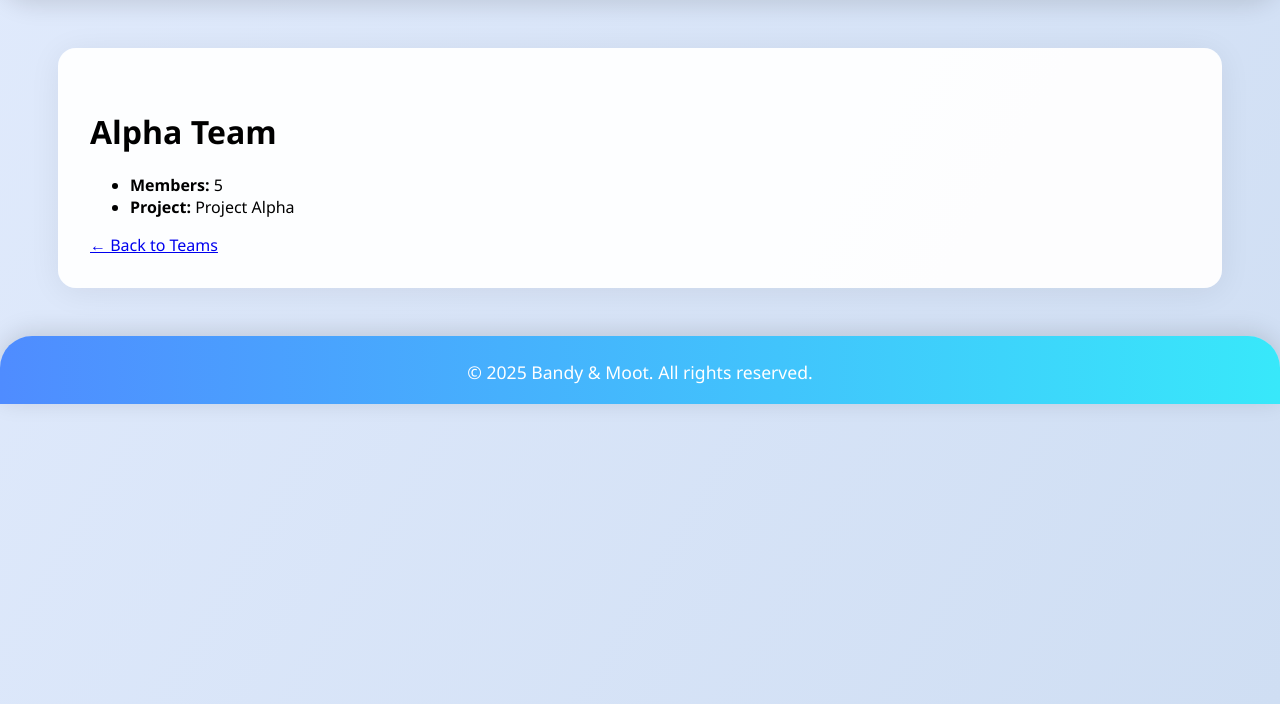
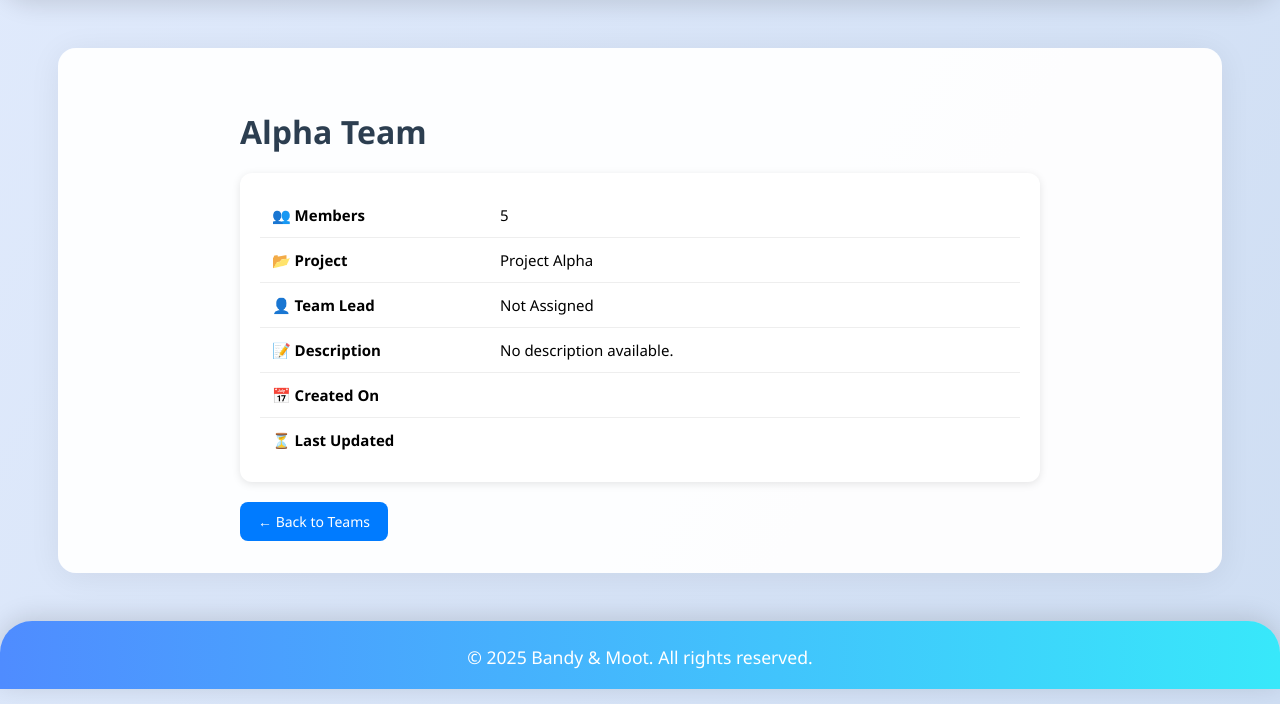
Before and after one commit to afnankhan232/KPO, a Django app: page /teams/1/ in a window 1280 px wide. Shown: the part 96-800 px from the top of the page. Run offline with Django 5.2, Linux system fonts and the light colour scheme; data comes from the database, SQL or seed files in the repository.

Commit message:
hello afnan 5 commited

```diff
--- a/dashboard/templates/dashboard/team_detail.html
+++ b/dashboard/templates/dashboard/team_detail.html
@@ -1,10 +1,45 @@
 {% extends 'dashboard/base.html' %}
 {% block title %}Team Details | KPO Dashboard{% endblock %}
 {% block content %}
-<h1>{{ team.name }}</h1>
-<ul>
-    <li><strong>Members:</strong> {{ team.members }}</li>
-    <li><strong>Project:</strong> {{ team.project.name }}</li>
-</ul>
-<a href="/teams/">&larr; Back to Teams</a>
+<div style="max-width: 800px; margin: 0 auto;">
+    <h1 style="margin-bottom: 20px; color: #2c3e50;">{{ team.name }}</h1>
+
+    <div style="background: #fff; padding: 20px; border-radius: 12px;
+                box-shadow: 0 2px 8px rgba(0,0,0,0.1);">
+
+        <table style="width: 100%; border-collapse: collapse; font-size: 15px;">
+            <tr style="border-bottom: 1px solid #eee;">
+                <td style="padding: 12px; font-weight: bold; width: 30%;">👥 Members</td>
+                <td style="padding: 12px;">{{ team.members }}</td>
+            </tr>
+            <tr style="border-bottom: 1px solid #eee;">
+                <td style="padding: 12px; font-weight: bold;">📂 Project</td>
+                <td style="padding: 12px;">{{ team.project.name }}</td>
+            </tr>
+            <tr style="border-bottom: 1px solid #eee;">
+                <td style="padding: 12px; font-weight: bold;">👤 Team Lead</td>
+                <td style="padding: 12px;">{{ team.lead|default:"Not Assigned" }}</td>
+            </tr>
+            <tr style="border-bottom: 1px solid #eee;">
+                <td style="padding: 12px; font-weight: bold;">📝 Description</td>
+                <td style="padding: 12px;">{{ team.description|default:"No description available." }}</td>
+            </tr>
+            <tr style="border-bottom: 1px solid #eee;">
+                <td style="padding: 12px; font-weight: bold;">📅 Created On</td>
+                <td style="padding: 12px;">{{ team.created_at|date:"F j, Y" }}</td>
+            </tr>
+            <tr>
+                <td style="padding: 12px; font-weight: bold;">⏳ Last Updated</td>
+                <td style="padding: 12px;">{{ team.updated_at|date:"F j, Y, g:i a" }}</td>
+            </tr>
+        </table>
+    </div>
+
+    <a href="/teams/"
+       style="display: inline-block; margin-top: 20px; padding: 10px 18px;
+              background: #007bff; color: white; border-radius: 8px;
+              text-decoration: none; font-size: 14px;">
+        &larr; Back to Teams
+    </a>
+</div>
 {% endblock %}
```
